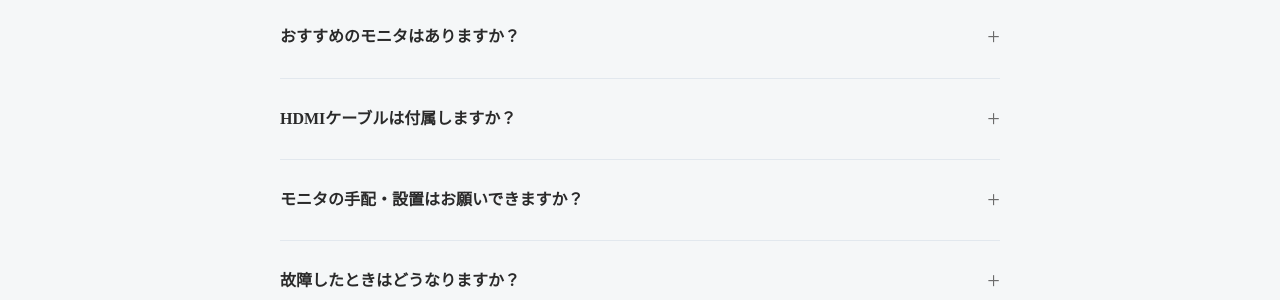
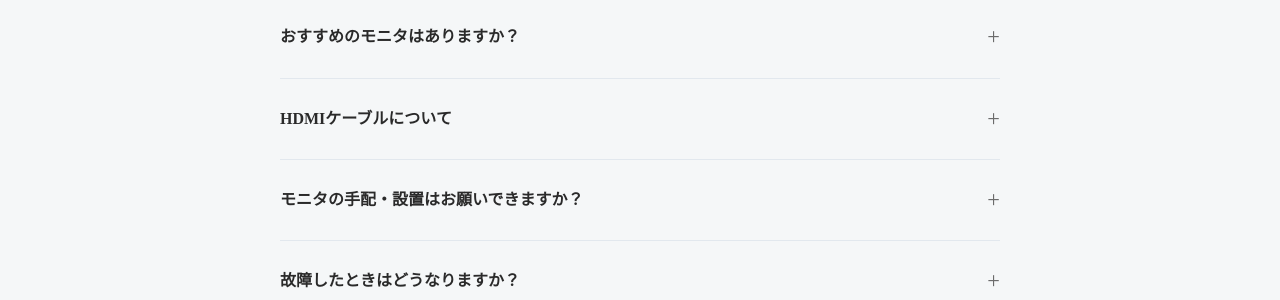
Before and after one commit to dr836gnypeq-ctrl/fukeichou-site, a Jekyll site: the page built from index.html, in a window 1280 px wide and 900 px high, scrolled down 10796 px. Shown: the part 150-450 px from the top of the window. Built offline with Jekyll 4.4.1, drawn with Linux system fonts in a browser that asks for light colours; nearby versions of some CDN libraries.

Commit message:
fix: HDMI FAQ item - rename to HDMIケーブルについて and add cable selection guide

```diff
--- a/index.html
+++ b/index.html
@@ -413,7 +413,7 @@
 
 <details class="faq-item"><summary>おすすめのモニタはありますか？</summary><p>4K液晶テレビ（HDR10対応）を推奨しています。一般的な待合室には55〜65インチが最適です。広いスペースには75インチ以上もご検討ください。有機EL方式は焼付き防止機能による意図しない輝度低下があるため、液晶方式をおすすめしています。</p></details>
 
-<details class="faq-item"><summary>HDMIケーブルは付属しますか？</summary><p>1mのHDMIケーブルを同梱しています。再生機器をモニタ背面のVESAマウント等に取り付ける場合はこれで足りますが、設置場所によってより長いケーブルが必要になることがあります。その場合はお客様にてご用意ください（家電量販店等で市販品をお使いいただけます）。</p></details>
+<details class="faq-item"><summary>HDMIケーブルについて</summary><p>1mのHDMIケーブルを同梱しています。再生機器をモニタ背面のVESAマウント等に取り付ける場合はこれで足りますが、設置場所によってより長いケーブルが必要になることがあります。</p><p>新たにご購入される場合は、<strong>「HDMI 2.0」または「18Gbps」と表記された製品</strong>をお選びください。パッケージに「認証済み」「認証取得」と記載されたものは表示スペックが保証されており、より安心です。「HDMI 2.1」「48Gbps」「Premium High Speed」「Ultra High Speed」表記もすべて使用可能です。</p><p>一方、「High Speed HDMI」とだけ表記されたケーブルはご注意ください。この表記には帯域幅18Gbpsの製品と旧世代の10.2Gbpsの製品が混在しており、外観から区別できません。旧世代（10.2Gbps）ではHDR信号の伝送ができません。「HDMI 1.4」と明記されている場合も同様に非推奨です。</p><p>ケーブル長は5m未満であれば一般的なケーブルで問題ありません。5m以上になる場合は、信号減衰への対策として<strong>光ファイバーHDMIケーブルまたはアクティブタイプ</strong>をお選びください。また、シールド性能の低いケーブルではWi-Fiに影響が出る場合があるため、シールド構造が明記された製品が安心です。</p></details>
 
 <details class="faq-item"><summary>モニタの手配・設置はお願いできますか？</summary><p>モニタの手配・設置はサービスに含まれていません。お客様にてご対応いただく形になります。<br>理由があります。モニタの設置は、その施設の壁の構造・配線の取り回し・既存の内装との兼ね合いを熟知した業者が行うのが最も確実です。遠方から伺うよりも、日頃から貴施設をよくご存知の地元の内装業者さんに依頼していただくほうが、仕上がりも対応も間違いなく良いものになります。お付き合いのある業者さんがいればそちらへ、なければ一般的な依頼先の探し方をご案内します。</p></details>
 
```
